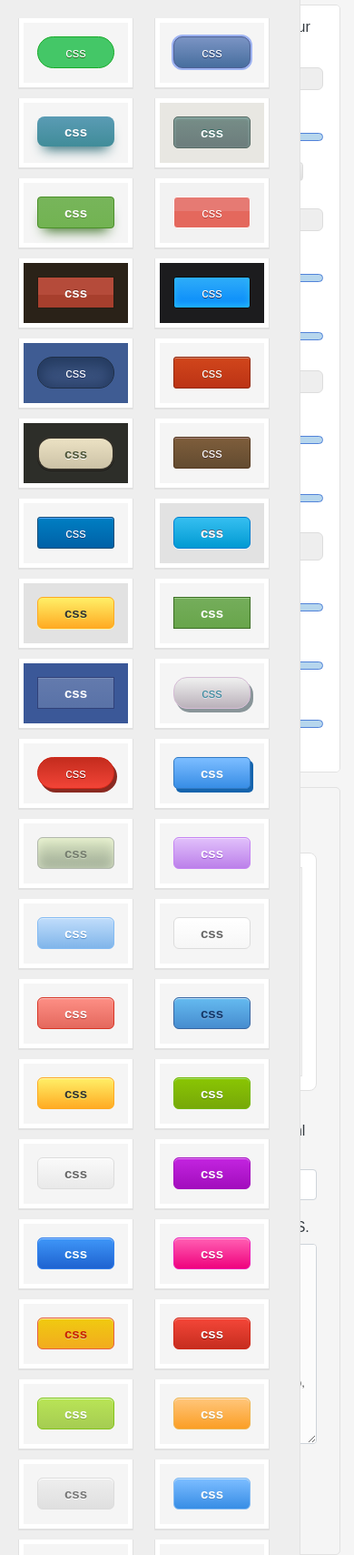
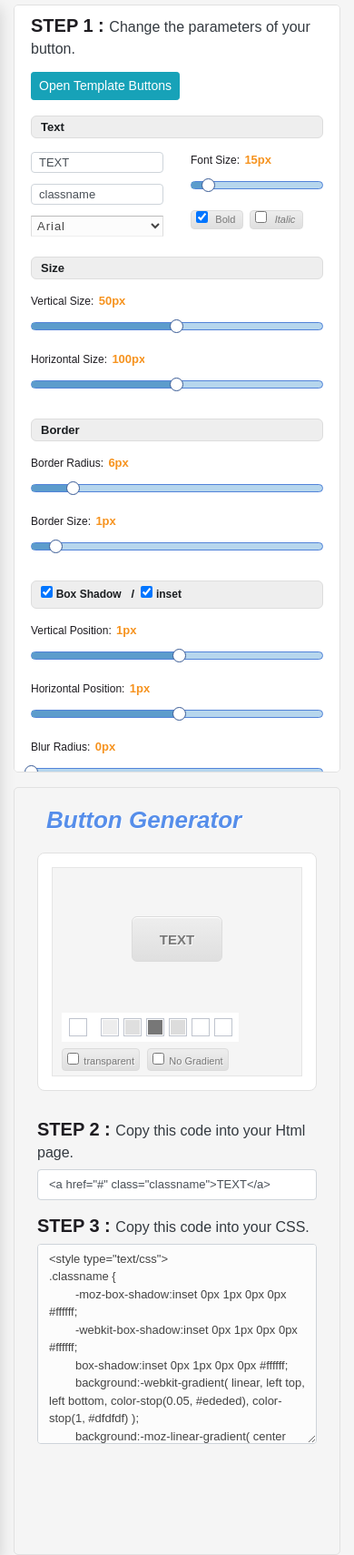
Before and after one commit to AhmedEid3/css-button-generator, a website: page btn-generator.html in a window 390 px wide. Shown: the whole page at 91% size. Drawn offline with Linux system fonts and the light colour scheme.

Commit message:
Add side nav template buttons

```diff
--- a/btn-generator.html
+++ b/btn-generator.html
@@ -19,10 +19,11 @@
 
 <body>
 <!--    Start buttons template-->
-<div class="btns-template">
-  <div class="row no-gutters">
+<div class="sidenav-overlay"></div>
+<div class="btns-template shadow">
+  <div class="row no-gutters justify-content-center">
     <!--    start btn-style-0-->
-    <div class="col-6">
+    <div class="col-auto">
       <div class="container-btn-template">
         <div class="preview-btn-template bg-style-0">
           <div class="btn-style-template btn-style-0">css</div>
@@ -32,7 +33,7 @@
     <!--    end btn-style-0-->
 
     <!--    start btn-style-1-->
-    <div class="col-6">
+    <div class="col-auto">
       <div class="container-btn-template">
         <div class="preview-btn-template bg-style-1">
           <div class="btn-style-template btn-style-1">css</div>
@@ -42,7 +43,7 @@
     <!--    end btn-style-1-->
 
     <!--    start btn-style-2-->
-    <div class="col-6">
+    <div class="col-auto">
       <div class="container-btn-template">
         <div class="preview-btn-template bg-style-2">
           <div class="btn-style-template btn-style-2">css</div>
@@ -52,7 +53,7 @@
     <!--    end btn-style-2-->
 
     <!--    start btn-style-3-->
-    <div class="col-6">
+    <div class="col-auto">
       <div class="container-btn-template">
         <div class="preview-btn-template bg-style-3">
           <div class="btn-style-template btn-style-3">css</div>
@@ -62,7 +63,7 @@
     <!--    end btn-style-3-->
 
     <!--    start btn-style-4-->
-    <div class="col-6">
+    <div class="col-auto">
       <div class="container-btn-template">
         <div class="preview-btn-template bg-style-4">
           <div class="btn-style-template btn-style-4">css</div>
@@ -72,7 +73,7 @@
     <!--    end btn-style-4-->
 
     <!--    start btn-style-5-->
-    <div class="col-6">
+    <div class="col-auto">
       <div class="container-btn-template">
         <div class="preview-btn-template bg-style-5">
           <div class="btn-style-template btn-style-5">css</div>
@@ -82,7 +83,7 @@
     <!--    end btn-style-5-->
 
     <!--    start btn-style-6-->
-    <div class="col-6">
+    <div class="col-auto">
       <div class="container-btn-template">
         <div class="preview-btn-template bg-style-6">
           <div class="btn-style-template btn-style-6">css</div>
@@ -92,7 +93,7 @@
     <!--    end btn-style-6-->
 
     <!--    start btn-style-7-->
-    <div class="col-6">
+    <div class="col-auto">
       <div class="container-btn-template">
         <div class="preview-btn-template bg-style-7">
           <div class="btn-style-template btn-style-7">css</div>
@@ -102,7 +103,7 @@
     <!--    end btn-style-7-->
 
     <!--    start btn-style-8-->
-    <div class="col-6">
+    <div class="col-auto">
       <div class="container-btn-template">
         <div class="preview-btn-template bg-style-8">
           <div class="btn-style-template btn-style-8">css</div>
@@ -112,7 +113,7 @@
     <!--    end btn-style-8-->
 
     <!--    start btn-style-9-->
-    <div class="col-6">
+    <div class="col-auto">
       <div class="container-btn-template">
         <div class="preview-btn-template bg-style-9">
           <div class="btn-style-template btn-style-9">css</div>
@@ -122,7 +123,7 @@
     <!--    end btn-style-9-->
 
     <!--    start btn-style-10-->
-    <div class="col-6">
+    <div class="col-auto">
       <div class="container-btn-template">
         <div class="preview-btn-template bg-style-10">
           <div class="btn-style-template btn-style-10">css</div>
@@ -132,7 +133,7 @@
     <!--    end btn-style-10-->
 
     <!--    start btn-style-11-->
-    <div class="col-6">
+    <div class="col-auto">
       <div class="container-btn-template">
         <div class="preview-btn-template bg-style-11">
           <div class="btn-style-template btn-style-11">css</div>
@@ -142,7 +143,7 @@
     <!--    end btn-style-11-->
 
     <!--    start btn-style-12-->
-    <div class="col-6">
+    <div class="col-auto">
       <div class="container-btn-template">
         <div class="preview-btn-template bg-style-12">
           <div class="btn-style-template btn-style-12">css</div>
@@ -152,7 +153,7 @@
     <!--    end btn-style-12-->
 
     <!--    start btn-style-13-->
-    <div class="col-6">
+    <div class="col-auto">
       <div class="container-btn-template">
         <div class="preview-btn-template bg-style-13">
           <div class="btn-style-template btn-style-13">css</div>
@@ -162,7 +163,7 @@
     <!--    end btn-style-13-->
 
     <!--    start btn-style-14-->
-    <div class="col-6">
+    <div class="col-auto">
       <div class="container-btn-template">
         <div class="preview-btn-template bg-style-14">
           <div class="btn-style-template btn-style-14">css</div>
@@ -172,7 +173,7 @@
     <!--    end btn-style-14-->
 
     <!--    start btn-style-15-->
-    <div class="col-6">
+    <div class="col-auto">
       <div class="container-btn-template">
         <div class="preview-btn-template bg-style-15">
           <div class="btn-style-template btn-style-15">css</div>
@@ -182,7 +183,7 @@
     <!--    end btn-style-15-->
 
     <!--    start btn-style-16-->
-    <div class="col-6">
+    <div class="col-auto">
       <div class="container-btn-template">
         <div class="preview-btn-template bg-style-16">
           <div class="btn-style-template btn-style-16">css</div>
@@ -192,7 +193,7 @@
     <!--    end btn-style-16-->
 
     <!--    start btn-style-17-->
-    <div class="col-6">
+    <div class="col-auto">
       <div class="container-btn-template">
         <div class="preview-btn-template bg-style-17">
           <div class="btn-style-template btn-style-17">css</div>
@@ -202,7 +203,7 @@
     <!--    end btn-style-17-->
 
     <!--    start btn-style-18-->
-    <div class="col-6">
+    <div class="col-auto">
       <div class="container-btn-template">
         <div class="preview-btn-template bg-style-18">
           <div class="btn-style-template btn-style-18">css</div>
@@ -212,7 +213,7 @@
     <!--    end btn-style-18-->
 
     <!--    start btn-style-19-->
-    <div class="col-6">
+    <div class="col-auto">
       <div class="container-btn-template">
         <div class="preview-btn-template bg-style-19">
           <div class="btn-style-template btn-style-19">css</div>
@@ -222,7 +223,7 @@
     <!--    end btn-style-19-->
 
     <!--    start btn-style-20-->
-    <div class="col-6">
+    <div class="col-auto">
       <div class="container-btn-template">
         <div class="preview-btn-template bg-style-20">
           <div class="btn-style-template btn-style-20">css</div>
@@ -232,7 +233,7 @@
     <!--    end btn-style-20-->
 
     <!--    start btn-style-21-->
-    <div class="col-6">
+    <div class="col-auto">
       <div class="container-btn-template">
         <div class="preview-btn-template bg-style-21">
           <div class="btn-style-template btn-style-21">css</div>
@@ -242,7 +243,7 @@
     <!--    end btn-style-21-->
 
     <!--    start btn-style-22-->
-    <div class="col-6">
+    <div class="col-auto">
       <div class="container-btn-template">
         <div class="preview-btn-template bg-style-22">
           <div class="btn-style-template btn-style-22">css</div>
@@ -252,7 +253,7 @@
     <!--    end btn-style-22-->
 
     <!--    start btn-style-23-->
-    <div class="col-6">
+    <div class="col-auto">
       <div class="container-btn-template">
         <div class="preview-btn-template bg-style-23">
           <div class="btn-style-template btn-style-23">css</div>
@@ -262,7 +263,7 @@
     <!--    end btn-style-23-->
 
     <!--    start btn-style-24-->
-    <div class="col-6">
+    <div class="col-auto">
       <div class="container-btn-template">
         <div class="preview-btn-template bg-style-24">
           <div class="btn-style-template btn-style-24">css</div>
@@ -272,7 +273,7 @@
     <!--    end btn-style-24-->
 
     <!--    start btn-style-25-->
-    <div class="col-6">
+    <div class="col-auto">
       <div class="container-btn-template">
         <div class="preview-btn-template bg-style-25">
           <div class="btn-style-template btn-style-25">css</div>
@@ -282,7 +283,7 @@
     <!--    end btn-style-25-->
 
     <!--    start btn-style-26-->
-    <div class="col-6">
+    <div class="col-auto">
       <div class="container-btn-template">
         <div class="preview-btn-template bg-style-26">
           <div class="btn-style-template btn-style-26">css</div>
@@ -292,7 +293,7 @@
     <!--    end btn-style-26-->
 
     <!--    start btn-style-27-->
-    <div class="col-6">
+    <div class="col-auto">
       <div class="container-btn-template">
         <div class="preview-btn-template bg-style-27">
           <div class="btn-style-template btn-style-27">css</div>
@@ -302,7 +303,7 @@
     <!--    end btn-style-27-->
 
     <!--    start btn-style-28-->
-    <div class="col-6">
+    <div class="col-auto">
       <div class="container-btn-template">
         <div class="preview-btn-template bg-style-28">
           <div class="btn-style-template btn-style-28">css</div>
@@ -312,7 +313,7 @@
     <!--    end btn-style-28-->
 
     <!--    start btn-style-29-->
-    <div class="col-6">
+    <div class="col-auto">
       <div class="container-btn-template">
         <div class="preview-btn-template bg-style-29">
           <div class="btn-style-template btn-style-29">css</div>
@@ -322,7 +323,7 @@
     <!--    end btn-style-29-->
 
     <!--    start btn-style-30-->
-    <div class="col-6">
+    <div class="col-auto">
       <div class="container-btn-template">
         <div class="preview-btn-template bg-style-30">
           <div class="btn-style-template btn-style-30">css</div>
@@ -332,7 +333,7 @@
     <!--    end btn-style-30-->
 
     <!--    start btn-style-31-->
-    <div class="col-6">
+    <div class="col-auto">
       <div class="container-btn-template">
         <div class="preview-btn-template bg-style-31">
           <div class="btn-style-template btn-style-31">css</div>
@@ -342,7 +343,7 @@
     <!--    end btn-style-31-->
 
     <!--    start btn-style-32-->
-    <div class="col-6">
+    <div class="col-auto">
       <div class="container-btn-template">
         <div class="preview-btn-template bg-style-32">
           <div class="btn-style-template btn-style-32">css</div>
@@ -352,7 +353,7 @@
     <!--    end btn-style-32-->
 
     <!--    start btn-style-33-->
-    <div class="col-6">
+    <div class="col-auto">
       <div class="container-btn-template">
         <div class="preview-btn-template bg-style-33">
           <div class="btn-style-template btn-style-33">css</div>
@@ -362,7 +363,7 @@
     <!--    end btn-style-33-->
 
     <!--    start btn-style-34-->
-    <div class="col-6">
+    <div class="col-auto">
       <div class="container-btn-template">
         <div class="preview-btn-template bg-style-34">
           <div class="btn-style-template btn-style-34">css</div>
@@ -372,7 +373,7 @@
     <!--    end btn-style-34-->
 
     <!--    start btn-style-35-->
-    <div class="col-6">
+    <div class="col-auto">
       <div class="container-btn-template">
         <div class="preview-btn-template bg-style-35">
           <div class="btn-style-template btn-style-35">css</div>
@@ -382,7 +383,7 @@
     <!--    end btn-style-35-->
 
     <!--    start btn-style-36-->
-    <div class="col-6">
+    <div class="col-auto">
       <div class="container-btn-template">
         <div class="preview-btn-template bg-style-36">
           <div class="btn-style-template btn-style-36">css</div>
@@ -392,7 +393,7 @@
     <!--    end btn-style-36-->
 
     <!--    start btn-style-37-->
-    <div class="col-6">
+    <div class="col-auto">
       <div class="container-btn-template">
         <div class="preview-btn-template bg-style-37">
           <div class="btn-style-template btn-style-37">css</div>
@@ -402,7 +403,7 @@
     <!--    end btn-style-37-->
 
     <!--    start btn-style-38-->
-    <div class="col-6">
+    <div class="col-auto">
       <div class="container-btn-template">
         <div class="preview-btn-template bg-style-38">
           <div class="btn-style-template btn-style-38">css</div>
@@ -412,7 +413,7 @@
     <!--    end btn-style-38-->
 
     <!--    start btn-style-39-->
-    <div class="col-6">
+    <div class="col-auto">
       <div class="container-btn-template">
         <div class="preview-btn-template bg-style-39">
           <div class="btn-style-template btn-style-39">css</div>
@@ -423,15 +424,16 @@
 
   </div>
 </div>
+<!--End buttons template-->
+
 <div class="container">
   <!-- <h1 class="h2 text-center">
   Welcome to the css3 button generator, have fun!
 </h1> -->
 
-
   <div class="row no-gutters">
-    <div class="col-lg-1 col-xl-2"></div>
-    <div class="col-md-7 col-lg-6 col-xl-6 order-1 order-md-0">
+    <div class="col-lg-2"></div>
+    <div class="col-md-7 col-lg-6 order-1 order-md-0">
       <div class="main-section">
         <h3 class="title">Button Generator</h3>
         <div class="preview">
@@ -534,7 +536,7 @@
         </div>
       </div>
     </div>
-    <div class="col-md-5 col-lg-5 col-xl-4 mb-3">
+    <div class="col-md-5 col-lg-4 mb-3">
       <!-- Start settings -->
       <div class="settings">
         <!-- Start setup-one -->
@@ -543,7 +545,7 @@
             STEP 1 :
             <small class="text-dark">Change the parameters of your button.</small>
           </h5>
-
+          <button class="trigger-btns-template btn btn-info btn-sm">Open Template Buttons</button>
           <!-- Start settings-text -->
           <div class="settings-text">
             <div class="alert alert-dark setting-title" role="alert">
@@ -1005,6 +1007,7 @@
   <script src="js/jquery.ui.touch-punch.min.js"></script>
   <script src="js/colorpicker.js"></script>
   <script src="js/button-picer.js"></script>
+  <script src="js/main.js"></script>
   <!-- End Scripts -->
 </body>
 
--- /dev/null
+++ b/js/main.js
@@ -0,0 +1,32 @@
+$j(document).ready(function () {
+    function changeBtnsTemplateWidth() {
+        var width = $j('body').innerWidth() - $j('.main-section').innerWidth() - $j('.settings').outerWidth()
+            - (($j('body').innerWidth() - $j('body .container').innerWidth()) / 2);
+        $j('.btns-template').css('width', width);
+    }
+
+    if ($j('body').outerWidth() > 991) {
+        changeBtnsTemplateWidth();
+    }
+    $(window).resize(function () {
+        if ($j('body').outerWidth() > 991) {
+            changeBtnsTemplateWidth();
+            $(".btns-template").fadeIn(1).css({transform: "translate(0%)"});
+        } else {
+            $j('.btns-template').css('width', '300px');
+            $(".btns-template").fadeIn(1).css({transform: "translate(-100%)"});
+        }
+    });
+    // Open side nav
+    $(".trigger-btns-template").click(function () {
+        $(".sidenav-overlay").fadeIn(1).css({transform: "translate(0%)"});
+        $(".btns-template").fadeIn(1).css({transform: "translate(0%)"});
+    });
+
+    // close side nav
+    $(".sidenav-overlay").click(function () {
+        $(".sidenav-overlay").css({transform: "translate(-100%)"});
+        $(".btns-template").css({transform: "translate(-100%)"});
+    });
+
+});
--- a/scss/main.scss
+++ b/scss/main.scss
@@ -5,6 +5,10 @@ body {
   position         : relative;
   background-color : $bg-color;
   color            : #1e1c21;
+  overflow-y: hidden;
+  @media (max-width: 767.98px) {
+    overflow-y: auto;
+  }
   // font-family: Calibri, Arial;
   // font-size: 15px;
   // padding-top: 20px;
@@ -287,7 +291,25 @@ body {
 }
 
 
-//start buttons template
+.trigger-btns-template {
+  margin : 7px 0;
+  @media (min-width: 992px) {
+    display: none;
+  }
+}
+.sidenav-overlay {
+  position         : absolute;
+  top              : 0;
+  left             : 0;
+  bottom           : 0;
+  right            : 0;
+  background-color : rgba(black, 0.4);
+  z-index: 99;
+  display     : none;
+  transition: 0.3s all ease-in-out;
+  transform: translate(100%);
+  will-change: transform;
+}
 .btns-template {
   padding          : 15px 15px 0;
   background-color : #eee;
@@ -299,10 +321,15 @@ body {
   overflow-y       : scroll;
   position         : absolute;
   top              : 0;
-  z-index: 9999;
-  box-sizing: content-box;
+  z-index: 99999;
+  will-change: transform;
+  transition: 0.3s all ease-in-out;
+  @media (max-width : 991.98px) {
+    transform: translate(-100%);
+  }
+  //box-sizing: content-box;
   .container-btn-template {
-    max-width: 115px;
+    width: 110px;
     background-color: #fff;
     padding: 5px;
     margin: 5px;
```
Also changed, not shown: css/main.css, 1 other file.
